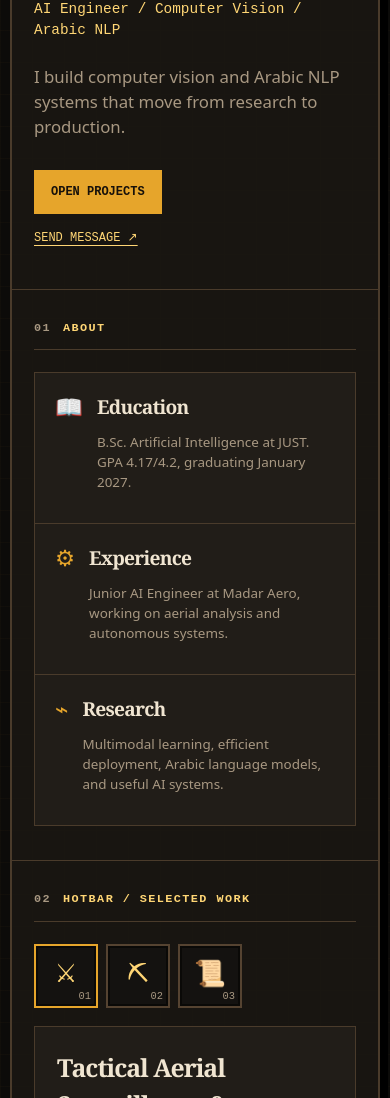
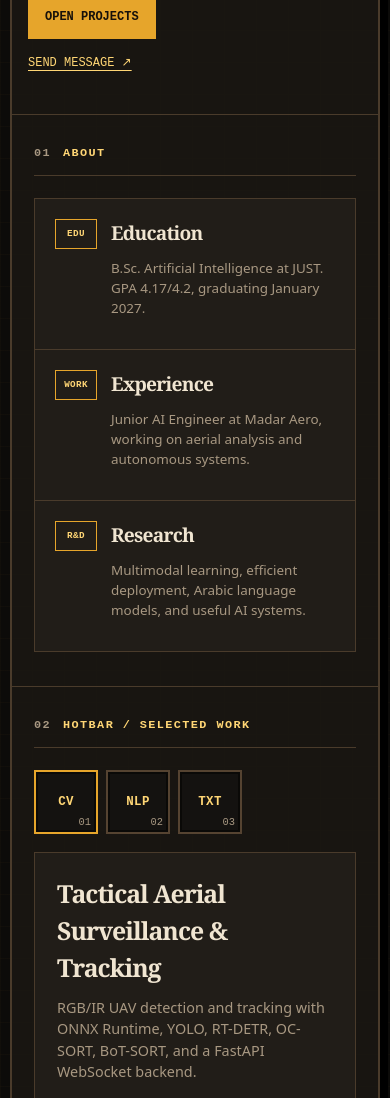
Before and after one commit to Jayousi7/Jayousi7.github.io, a plain HTML site: page index.html in a window 390 px wide. Shown: the part 546-1644 px from the top of the page. Drawn offline with Linux system fonts and the light colour scheme.

Commit message:
final final

```diff
--- a/css/style.css
+++ b/css/style.css
@@ -58,11 +58,23 @@ h1 { max-width: 600px; margin-top: 10px; color: var(--text); font-size: clamp(3r
 .section-title span { color: var(--muted); }
 .stats-grid { display: grid; grid-template-columns: repeat(3, 1fr); gap: 1px; margin-top: 22px; border: 1px solid var(--line); background: var(--line); }
 .stat-card { display: flex; gap: 14px; min-height: 150px; padding: 20px; background: var(--panel); }
-.item-icon { color: var(--honey); font-size: 1.4rem; }
+.item-icon {
+  display: grid;
+  flex: 0 0 42px;
+  place-items: center;
+  width: 42px;
+  height: 30px;
+  border: 1px solid var(--honey);
+  color: var(--honey-light);
+  font-size: 0.58rem;
+  font-weight: 700;
+  letter-spacing: 0.04em;
+}
 .stat-card h2 { font-size: 1.2rem; }
 .stat-card p, .contact-row p { margin: 10px 0 0; color: var(--muted); font-family: system-ui, sans-serif; font-size: 0.84rem; }
 .hotbar { display: flex; gap: 8px; margin: 22px 0 18px; }
-.hotbar-slot { position: relative; width: 64px; height: 64px; font-size: 1.6rem; }
+.hotbar-slot { position: relative; width: 64px; height: 64px; }
+.hotbar-icon { color: var(--honey-light); font-size: 0.78rem; font-weight: 700; letter-spacing: 0.03em; }
 .hotbar-slot small { position: absolute; right: 5px; bottom: 1px; color: var(--muted); font-size: 0.65rem; }
 .project-display { min-height: 148px; padding: 22px; border: 1px solid var(--line); background: var(--panel); }
 .project-display h2 { font-size: 1.55rem; }
@@ -75,8 +87,9 @@ h1 { max-width: 600px; margin-top: 10px; color: var(--text); font-size: clamp(3r
 @media (max-width: 720px) {
   .inventory-shell { width: min(100% - 20px, 1050px); padding-top: 16px; }
   .topbar { flex-direction: column; gap: 6px; }
-  .profile-layout { grid-template-columns: 1fr; gap: 38px; padding: 42px 22px; }
-  .player-panel { justify-self: start; }
+  .profile-layout { grid-template-columns: minmax(0, 1fr) 135px; gap: 20px; padding: 42px 22px; align-items: start; }
+  .player-panel { grid-column: 2; grid-row: 1; justify-self: end; }
+  .profile-copy { grid-column: 1; grid-row: 1; }
   .player-card { margin-top: 0; }
   .player-frame { width: 135px; }
   .stats-grid { grid-template-columns: 1fr; }
@@ -88,5 +101,7 @@ h1 { max-width: 600px; margin-top: 10px; color: var(--text); font-size: clamp(3r
 @media (max-width: 430px) {
   .window-title { flex-direction: column; gap: 4px; }
   h1 { font-size: 3.5rem; }
+  .profile-layout { grid-template-columns: minmax(0, 1fr) 100px; gap: 14px; padding-inline: 16px; }
+  .player-frame { width: 100px; }
   .profile-actions { align-items: flex-start; flex-direction: column; gap: 15px; }
 }
--- a/index.html
+++ b/index.html
@@ -47,15 +47,15 @@
         <div class="section-title"><span>01</span> ABOUT</div>
         <div class="stats-grid">
           <article class="stat-card">
-            <span class="item-icon">📖</span>
+            <span class="item-icon" aria-hidden="true">EDU</span>
             <div><h2>Education</h2><p>B.Sc. Artificial Intelligence at JUST. GPA 4.17/4.2, graduating January 2027.</p></div>
           </article>
           <article class="stat-card">
-            <span class="item-icon">⚙</span>
+            <span class="item-icon" aria-hidden="true">WORK</span>
             <div><h2>Experience</h2><p>Junior AI Engineer at Madar Aero, working on aerial analysis and autonomous systems.</p></div>
           </article>
           <article class="stat-card">
-            <span class="item-icon">⌁</span>
+            <span class="item-icon" aria-hidden="true">R&amp;D</span>
             <div><h2>Research</h2><p>Multimodal learning, efficient deployment, Arabic language models, and useful AI systems.</p></div>
           </article>
         </div>
@@ -64,9 +64,9 @@
       <section class="inventory-section" id="projects">
         <div class="section-title"><span>02</span> HOTBAR / SELECTED WORK</div>
         <div class="hotbar">
-          <button class="slot hotbar-slot is-selected" type="button" data-project="0" aria-label="Tactical Aerial Surveillance">⚔<small>01</small></button>
-          <button class="slot hotbar-slot" type="button" data-project="1" aria-label="Arabic Hate Speech Detection">⛏<small>02</small></button>
-          <button class="slot hotbar-slot" type="button" data-project="2" aria-label="Arabic Sentiment Analysis">📜<small>03</small></button>
+          <button class="slot hotbar-slot is-selected" type="button" data-project="0" aria-label="Tactical Aerial Surveillance"><span class="hotbar-icon">CV</span><small>01</small></button>
+          <button class="slot hotbar-slot" type="button" data-project="1" aria-label="Arabic Hate Speech Detection"><span class="hotbar-icon">NLP</span><small>02</small></button>
+          <button class="slot hotbar-slot" type="button" data-project="2" aria-label="Arabic Sentiment Analysis"><span class="hotbar-icon">TXT</span><small>03</small></button>
         </div>
         <article class="project-display" id="project-display"></article>
       </section>
```
